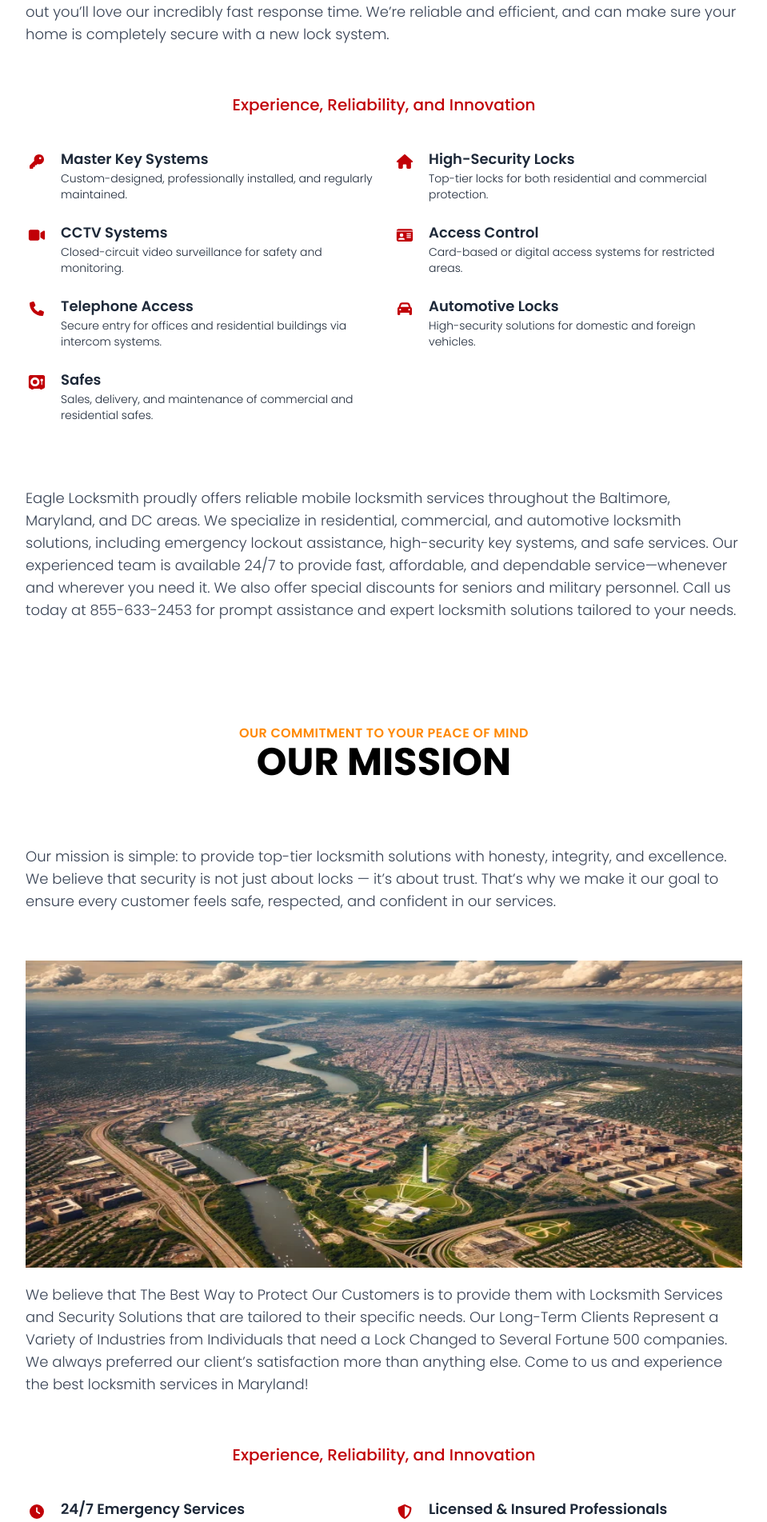
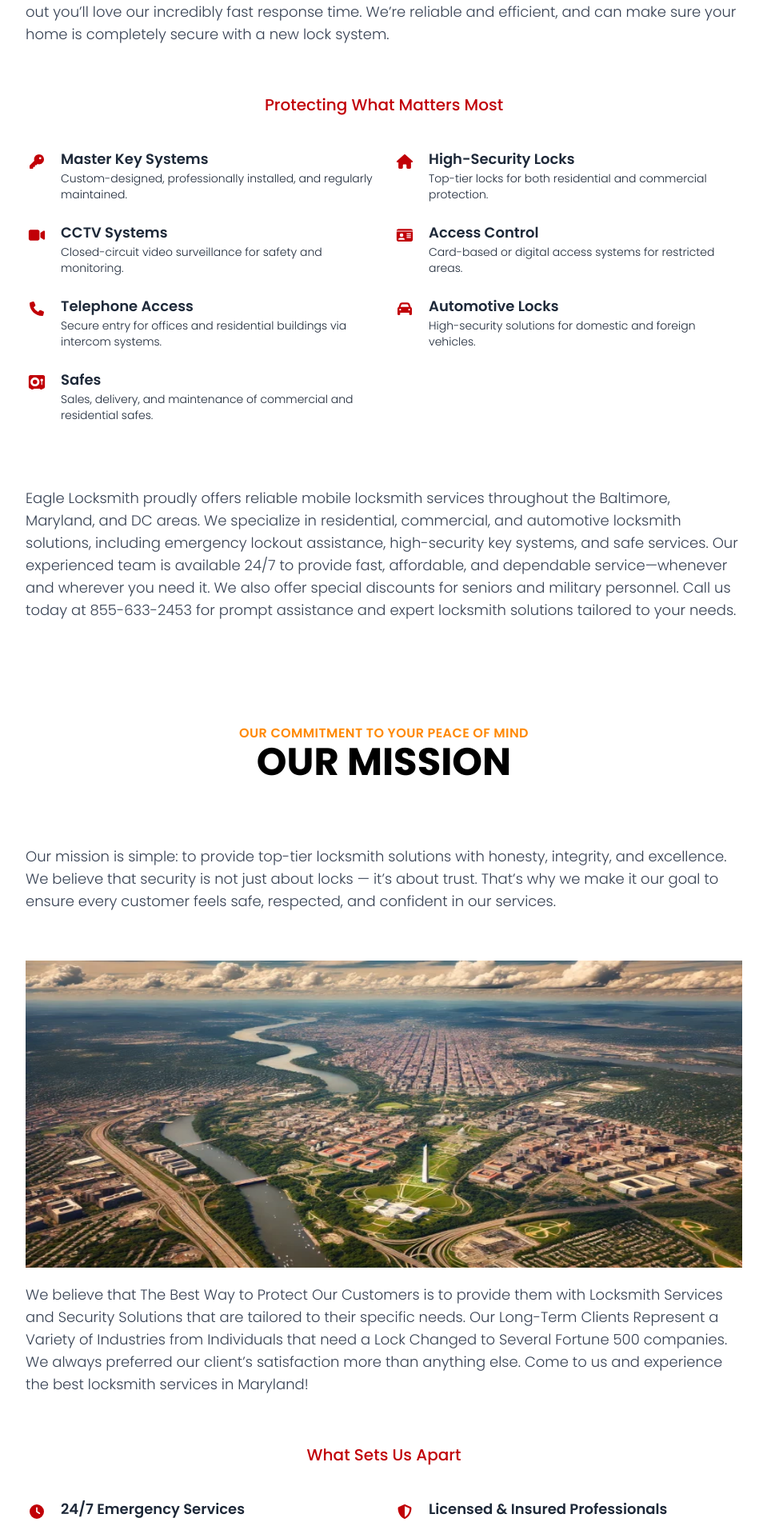
Before and after one commit to wilhelmusolejr/eagle-locksmith, a Next.js app: page /about in a window 1280 px wide. Shown: the part 1149-3052 px from the top of the page at 80% size, without its empty margins (160-1119 px from the left). Built offline with nearby package versions, Linux system fonts and the light colour scheme.

Commit message:
refactor, remove unnecessary import

```diff
--- a/src/app/about/page.js
+++ b/src/app/about/page.js
@@ -1,18 +1,13 @@
 // app/about/page.js
 import { FontAwesomeIcon } from "@fortawesome/react-fontawesome";
 import {
-  faBuilding,
-  faCheckDouble,
   faHome,
   faPhone,
-  faExclamationTriangle,
   faCar,
   faVault,
   faKey,
-  faLock,
   faVideo,
   faIdCard,
-  faBox,
   faClock,
   faShieldAlt,
   faBolt,
@@ -110,7 +105,7 @@
 
             <div className="my-10">
               <h3 className="text-xl font-medium text-center  text-red-700 mb-10">
-                Experience, Reliability, and Innovation
+                Protecting What Matters Most
               </h3>
               <div className="grid grid-cols-1 my-5 md:grid-cols-2 gap-6 text-gray-800">
                 <IconLabelCard
@@ -209,7 +204,7 @@
 
             <div className="my-10">
               <h3 className="text-xl font-medium text-center text-red-700 mb-10">
-                Experience, Reliability, and Innovation
+                What Sets Us Apart
               </h3>
               <div className="grid text-left grid-cols-1 md:grid-cols-2 gap-6 text-gray-800">
                 <IconLabelCard
--- a/src/app/page.js
+++ b/src/app/page.js
@@ -1,9 +1,7 @@
-import { FontAwesomeIcon } from "@fortawesome/react-fontawesome";
 import {
   faBuilding,
   faCheckDouble,
   faHome,
-  faPhone,
   faExclamationTriangle,
   faCar,
   faVault,
@@ -22,7 +20,6 @@
 import ContactFormSection from "@/components/sections/ContactFormSection";
 import MapSection from "@/components/sections/MapSection";
 import FooterSection from "@/components/sections/FooterSection";
-import ButtonCallUsToday from "@/components/ButtonCallUsToday";
 import ButtonCallUsWithNum from "@/components/ButtonCallUsWithNum";
 
 export default async function Home() {
--- a/src/components/ReviewCard.js
+++ b/src/components/ReviewCard.js
@@ -34,7 +34,6 @@
     "bg-zinc-500",
     "bg-gray-500",
     "bg-slate-500",
-    "bg-lightBlue-500",
   ];
 
   let chosenColor =
@@ -42,6 +41,7 @@
 
   return (
     <a
+      target="_blank"
       href={link}
       className="w-80 min-w-80 bg-white rounded-lg shadow review-card container flex flex-col p-5 min-h-72 justify-between h-full"
     >
```
